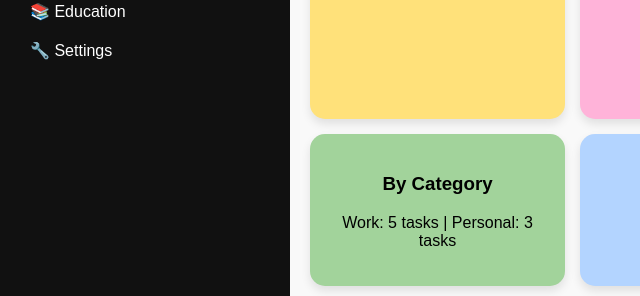
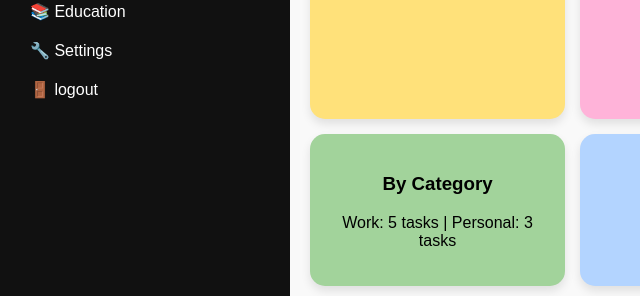
Before and after one commit to advithisherugar/self-tracker-miniproject, a plain HTML site: page index.html in a window 1280 px wide. Shown: the part 241-537 px from the top of the page, 0-640 px from the left. Drawn offline with nearby package versions, Linux system fonts and the light colour scheme.

Commit message:
Update index.html

```diff
--- a/index.html
+++ b/index.html
@@ -18,7 +18,7 @@
                     <li>📊 Statistics & Reports</li>
                     <li>📚 Education</li>
                     <li>🔧 Settings</li>
-
+                   <li> 🚪 logout</li>
                 </ul>
             </nav>
         </aside>
```
